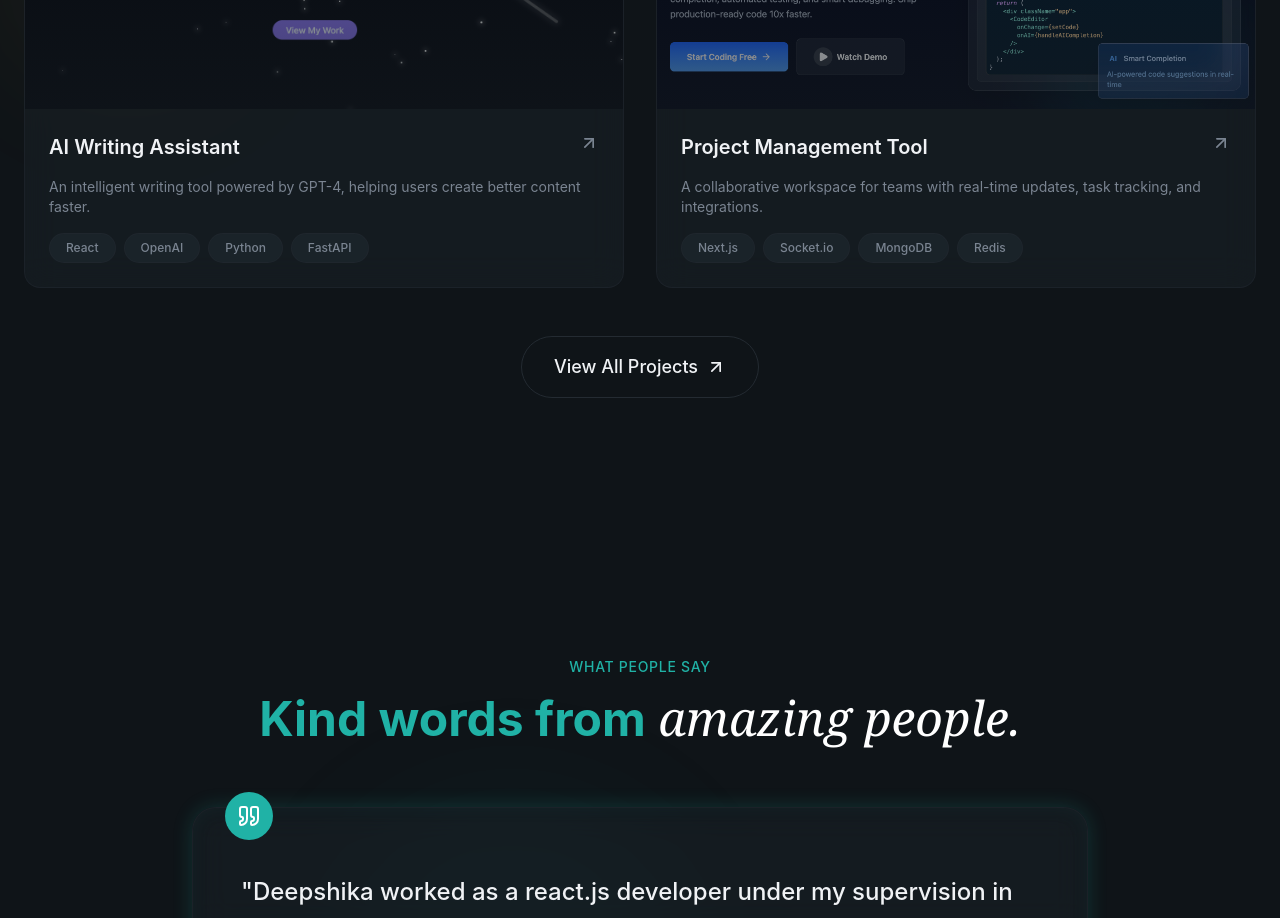
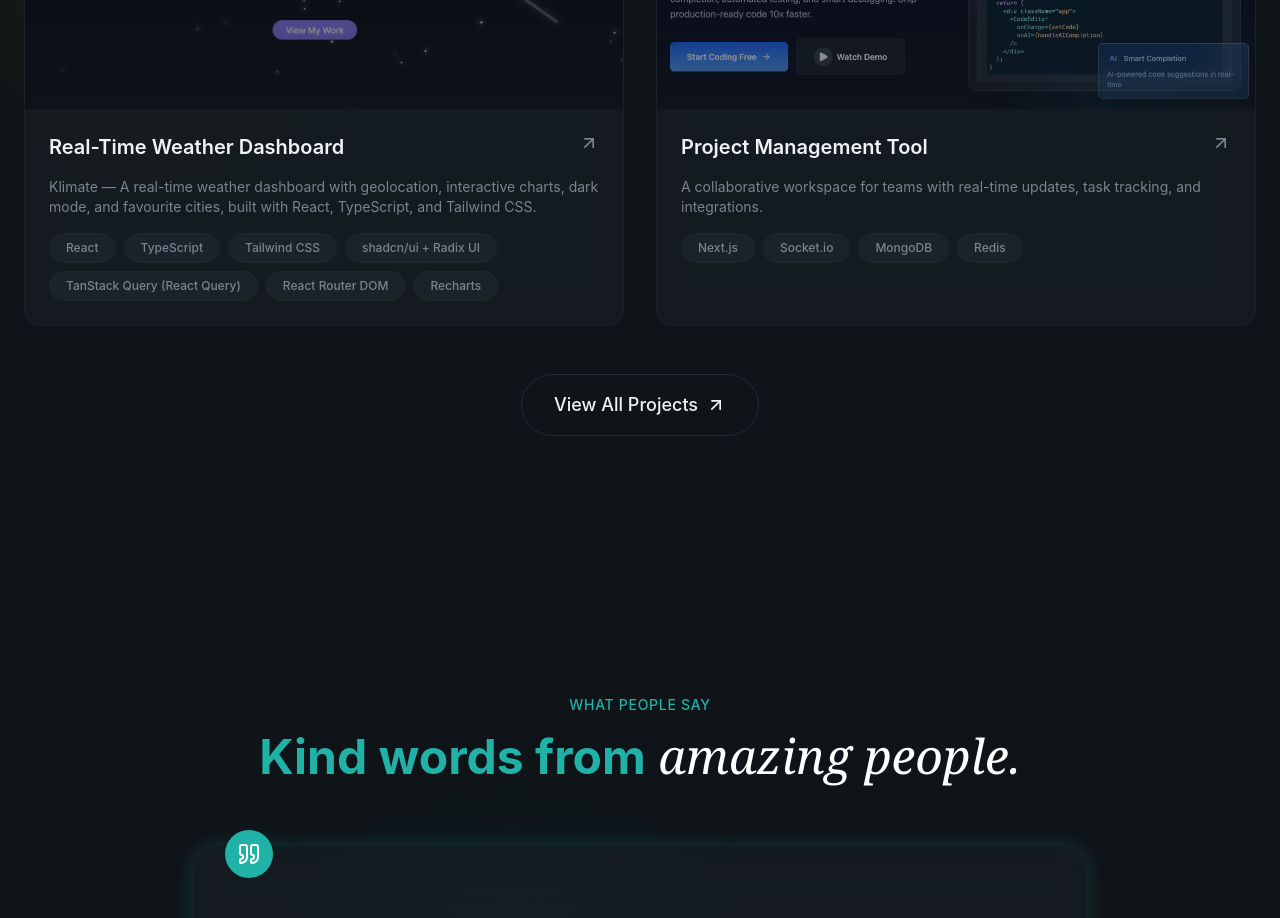
Before and after one commit to deepshikava/dev-personal-portfolio, a React (Vite) app: page / in a window 1280 px wide. Shown: the part 5060-5978 px from the top of the page. Built offline with nearby package versions, Linux system fonts and the light colour scheme.

Commit message:
Added Weather Dashboard project

```diff
--- a/src/sections/Projects.jsx
+++ b/src/sections/Projects.jsx
@@ -41,13 +41,21 @@ const projects = [
     github: "https://github.com/deepshikava/react-ecommerce-project-ts",
   },
   {
-    title: "AI Writing Assistant",
+    title: "Real-Time Weather Dashboard",
     description:
-      "An intelligent writing tool powered by GPT-4, helping users create better content faster.",
+      "Klimate — A real-time weather dashboard with geolocation, interactive charts, dark mode, and favourite cities, built with React, TypeScript, and Tailwind CSS.",
     image: "/projects/project3.png",
-    tags: ["React", "OpenAI", "Python", "FastAPI"],
-    link: "#",
-    github: "#",
+    tags: [
+      "React",
+      "TypeScript",
+      "Tailwind CSS",
+      "shadcn/ui + Radix UI",
+      "TanStack Query (React Query)",
+      "React Router DOM",
+      "Recharts",
+    ],
+    link: "https://klimate-six.vercel.app/",
+    github: "https://github.com/deepshikava/klimate",
   },
   {
     title: "Project Management Tool",
```
